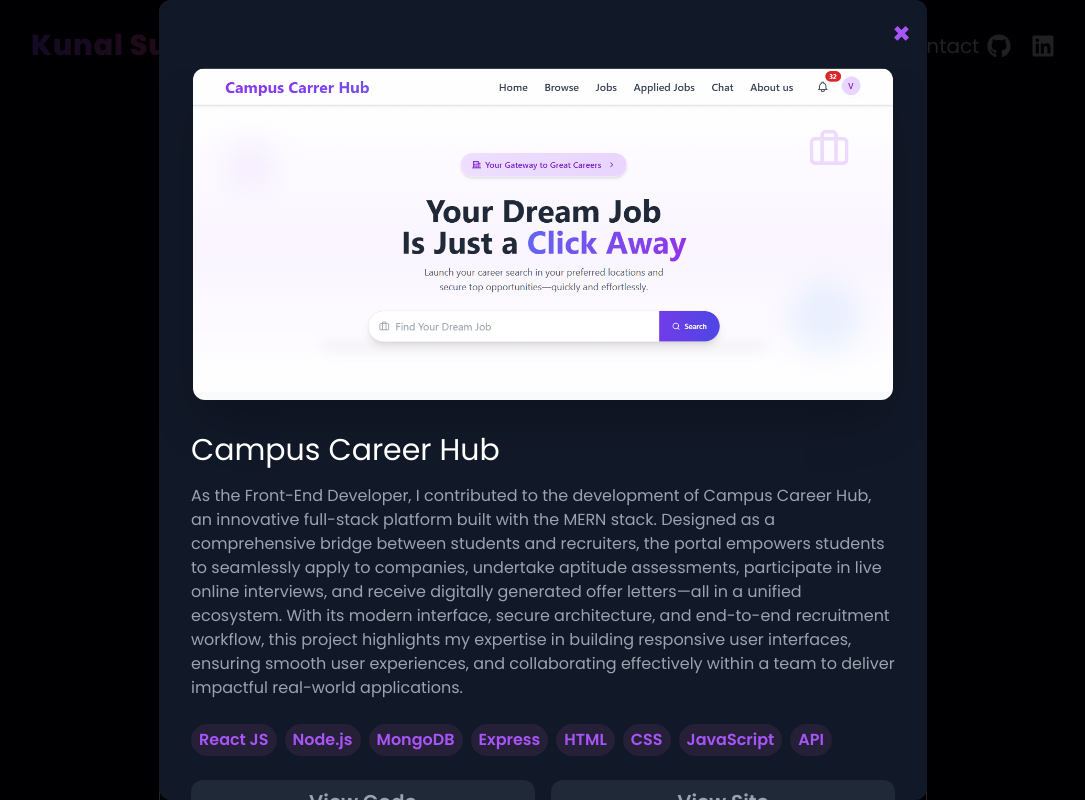
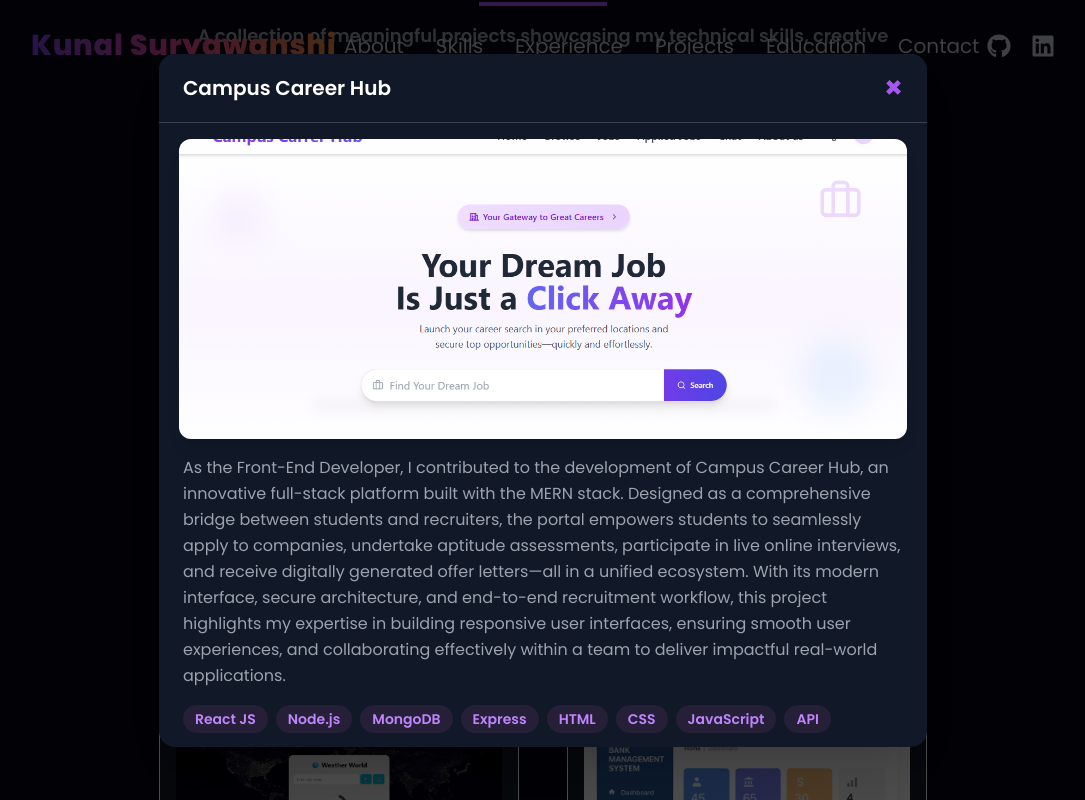
Before and after one commit to Ksuryawanshi1/MY_Portfolio, a React (Vite) app: page / in a window 1280 px wide. Both pictures are taken after a click on the element 436 px from the left and 3508 px from the top of the page. Shown: the part 3108-3908 px from the top of the page, without its empty margins (97-1182 px from the left). Built offline with nearby package versions, Linux system fonts and the light colour scheme.

Commit message:
Update Work.jsx

```diff
--- a/src/Components/Work/Work.jsx
+++ b/src/Components/Work/Work.jsx
@@ -8,7 +8,7 @@ const Work = () => {
   const handleOpenModal = (project) => setSelectedProject(project);
   const handleCloseModal = () => setSelectedProject(null);
 
-  // Lock / unlock background scroll
+  // Lock / unlock background scroll on modal open
   useEffect(() => {
     document.body.style.overflow = selectedProject ? "hidden" : "auto";
   }, [selectedProject]);
@@ -47,7 +47,7 @@ const Work = () => {
         </p>
       </div>
 
-      {/* Project grid */}
+      {/* Project Grid */}
       <motion.div
         variants={containerVariants}
         initial="hidden"
@@ -60,7 +60,10 @@ const Work = () => {
             key={project.id}
             variants={cardVariants}
             layout
-            whileHover={{ scale: 1.05, boxShadow: "0px 8px 25px rgba(139,92,246,0.4)" }}
+            whileHover={{
+              scale: 1.05,
+              boxShadow: "0px 8px 25px rgba(139,92,246,0.4)",
+            }}
             transition={{ type: "spring", stiffness: 200, damping: 20 }}
             onClick={() => handleOpenModal(project)}
             className="border-[0.1px] border-white bg-gray-900
@@ -102,22 +105,25 @@ const Work = () => {
       <AnimatePresence>
         {selectedProject && (
           <motion.div
-            className="fixed inset-0 z-50 flex items-center justify-center bg-black bg-opacity-85 p-4"
+            className="fixed inset-0 z-50 flex items-center justify-center bg-black/70 p-4"
             initial={{ opacity: 0 }}
             animate={{ opacity: 1 }}
             exit={{ opacity: 0 }}
             onClick={handleCloseModal}
           >
             <motion.div
-              className="bg-gray-900 rounded-xl shadow-2xl w-full max-w-3xl h-screen overflow-y-auto scrollbar-thin relative"
+              className="bg-gray-900 rounded-2xl shadow-2xl w-full max-w-3xl max-h-[90vh] overflow-hidden relative"
               initial={{ scale: 0.9, opacity: 0 }}
               animate={{ scale: 1, opacity: 1 }}
               exit={{ scale: 0.9, opacity: 0 }}
-              transition={{ duration: 0.3, ease: "easeOut" }}
+              transition={{ duration: 0.3, ease: 'easeOut' }}
               onClick={(e) => e.stopPropagation()}
             >
-              {/* Close button */}
-              <div className="flex justify-end p-4 sticky top-0 bg-gray-900 z-10">
+              {/* Header */}
+              <div className="flex justify-between items-center px-6 py-4 border-b border-gray-700 sticky top-0 bg-gray-900 z-10">
+                <h2 className="text-xl font-semibold text-white">
+                  {selectedProject.title}
+                </h2>
                 <button
                   onClick={handleCloseModal}
                   className="text-purple-500 text-3xl font-bold hover:text-white"
@@ -126,31 +132,30 @@ const Work = () => {
                 </button>
               </div>
 
-              <div className="flex flex-col">
+              {/* Scroll Area */}
+              <div className="overflow-y-auto max-h-[78vh] scrollbar-thin">
+
                 {/* Image */}
-                <div className="w-full flex justify-center px-4">
+                <div className="w-full flex justify-center px-5 py-4">
                   <img
                     src={selectedProject.image}
                     alt={selectedProject.title}
-                    className="w-[95%] object-contain rounded-xl shadow-2xl"
+                    className="w-full max-h-[300px] object-cover rounded-xl shadow-lg"
                   />
                 </div>
 
                 {/* Content */}
-                <div className="lg:p-8 p-6">
-                  <h3 className="lg:text-3xl text-white mb-4 text-md">
-                    {selectedProject.title}
-                  </h3>
-
-                  <p className="text-gray-400 mb-6 lg:text-base text-xs">
+                <div className="px-6 pb-6">
+                  <p className="text-gray-400 mb-4 text-base leading-relaxed">
                     {selectedProject.description}
                   </p>
 
+                  {/* Tags */}
                   <div className="flex flex-wrap gap-2 mb-6">
                     {selectedProject.tags.map((tag, i) => (
                       <span
                         key={i}
-                        className="bg-[#251f38] text-l font-semibold text-purple-500 rounded-full px-2 py-1"
+                        className="bg-[#251f38] text-purple-400 font-semibold rounded-full px-3 py-1 text-sm"
                       >
                         {tag}
                       </span>
@@ -161,34 +166,18 @@ const Work = () => {
                   <div className="flex gap-4">
                     <a
                       href={selectedProject.github || "#"}
-                      target={selectedProject.github ? "_blank" : "_self"}
+                      target="_blank"
                       rel="noopener noreferrer"
-                      onClick={(e) => {
-                        if (!selectedProject.github) {
-                          e.preventDefault();
-                          alert("Code is not published yet");
-                        }
-                      }}
-                      className="w-1/2 bg-gray-800 hover:bg-white hover:text-black text-gray-400
-                                 lg:px-6 lg:py-2 px-2 py-1 rounded-xl lg:text-xl text-sm
-                                 font-semibold text-center"
+                      className="w-1/2 bg-gray-800 hover:bg-white hover:text-black text-gray-300 px-4 py-2 rounded-xl text-center font-semibold"
                     >
                       View Code
                     </a>
 
                     <a
                       href={selectedProject.webapp || "#"}
-                      target={selectedProject.webapp ? "_blank" : "_self"}
+                      target="_blank"
                       rel="noopener noreferrer"
-                      onClick={(e) => {
-                        if (!selectedProject.webapp) {
-                          e.preventDefault();
-                          alert("Project is not hosted yet");
-                        }
-                      }}
-                      className="w-1/2 bg-gray-800 hover:bg-white hover:text-black text-gray-400
-                                 lg:px-6 lg:py-2 px-2 py-1 rounded-xl lg:text-xl text-sm
-                                 font-semibold text-center"
+                      className="w-1/2 bg-purple-600 hover:bg-purple-700 text-white px-4 py-2 rounded-xl text-center font-semibold"
                     >
                       View Site
                     </a>
```
